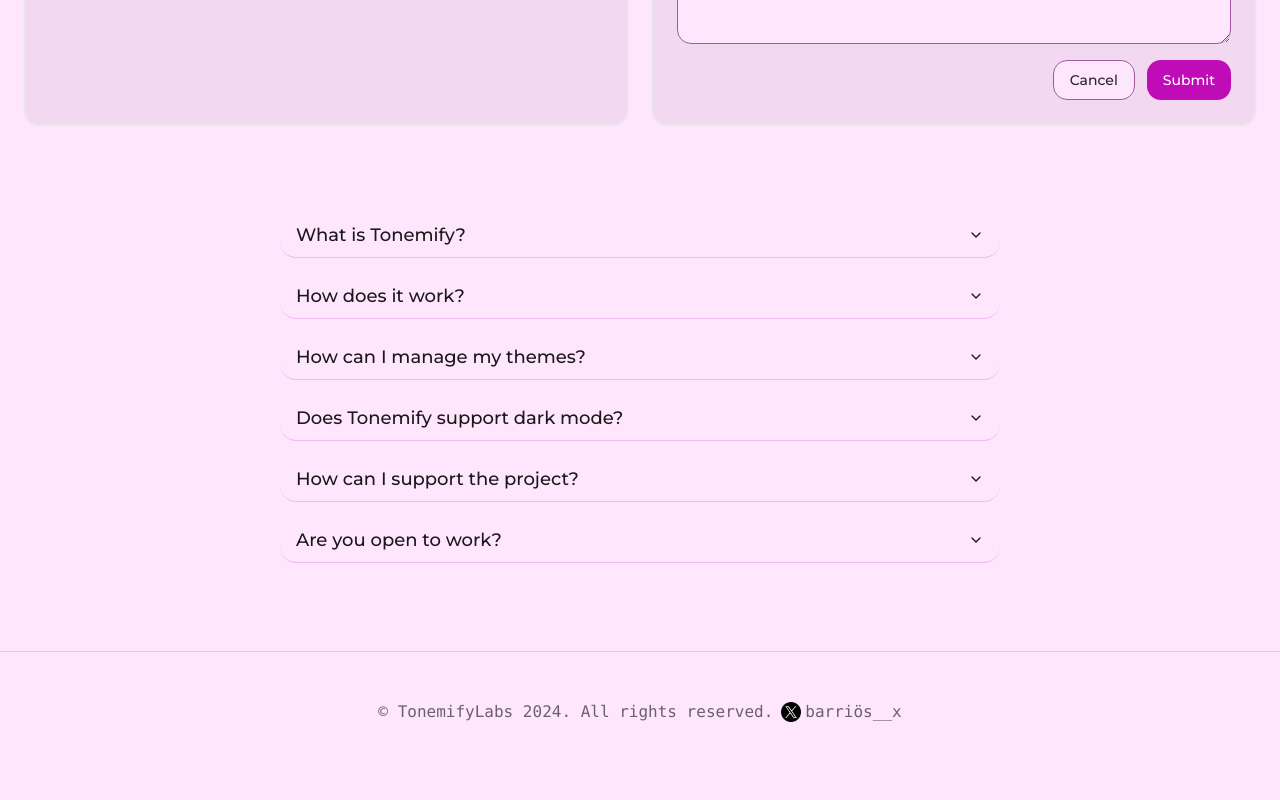
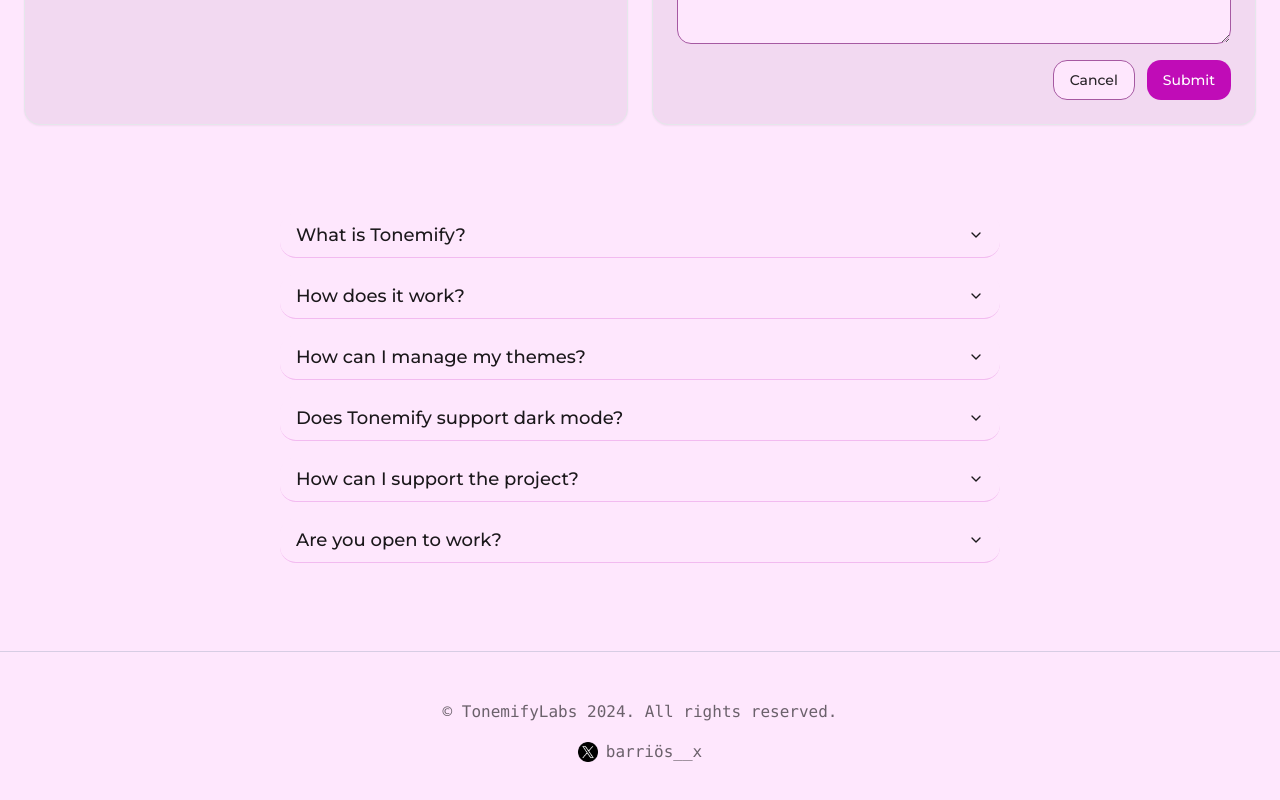
Before and after one commit to BarriosXJavier/tonemify, a Next.js app: page / in a window 1280 px wide. Shown: the part 2406-3206 px from the top of the page. Before the commit the page ends 3178 px from the top, so only its background shows below. Built offline with nearby package versions, Linux system fonts and the light colour scheme.

Commit message:
footer adjustments

```diff
--- a/src/components/footer.tsx
+++ b/src/components/footer.tsx
@@ -4,18 +4,21 @@ import Image from "next/image";
 
 const Footer: React.FC = () => {
   return (
-    <footer className="font-mono bg-background py-10 sm:py-12 px-6 md:px-16 lg:px-24  pt-8 mt-8 text-center border-t border-muted">
-        <p className="text-muted-foreground text-xs sm:text-sm md:text-base flex items-center gap-2 justify-center">
-          &copy; TonemifyLabs {new Date().getFullYear()}. All rights reserved.{" "}
-          <Link
-            href="https://x.com/barrios__x"
-            className="flex items-center gap-1"
-            target="_blank noopener"
-          >
-            <Image src="/x.png" alt="x logo" width={20} height={20} />
-            barriös__x
-          </Link>
+    <footer className="font-mono bg-background py-10 sm:py-12 px-6 md:px-16 lg:px-24 pt-8 mt-8 text-center border-t border-muted">
+      <div className="flex flex-col items-center gap-4">
+        <p className="text-muted-foreground text-xs sm:text-sm md:text-base">
+          &copy; TonemifyLabs {new Date().getFullYear()}. All rights reserved.
         </p>
+        <Link
+          href="https://x.com/barrios__x"
+          className="flex items-center gap-2 text-muted-foreground text-xs sm:text-sm md:text-base hover:text-foreground transition-colors"
+          target="_blank"
+          rel="noopener noreferrer"
+        >
+          <Image src="/x.png" alt="x logo" width={20} height={20} />
+          <span>barriös__x</span>
+        </Link>
+      </div>
     </footer>
   );
 };
```
